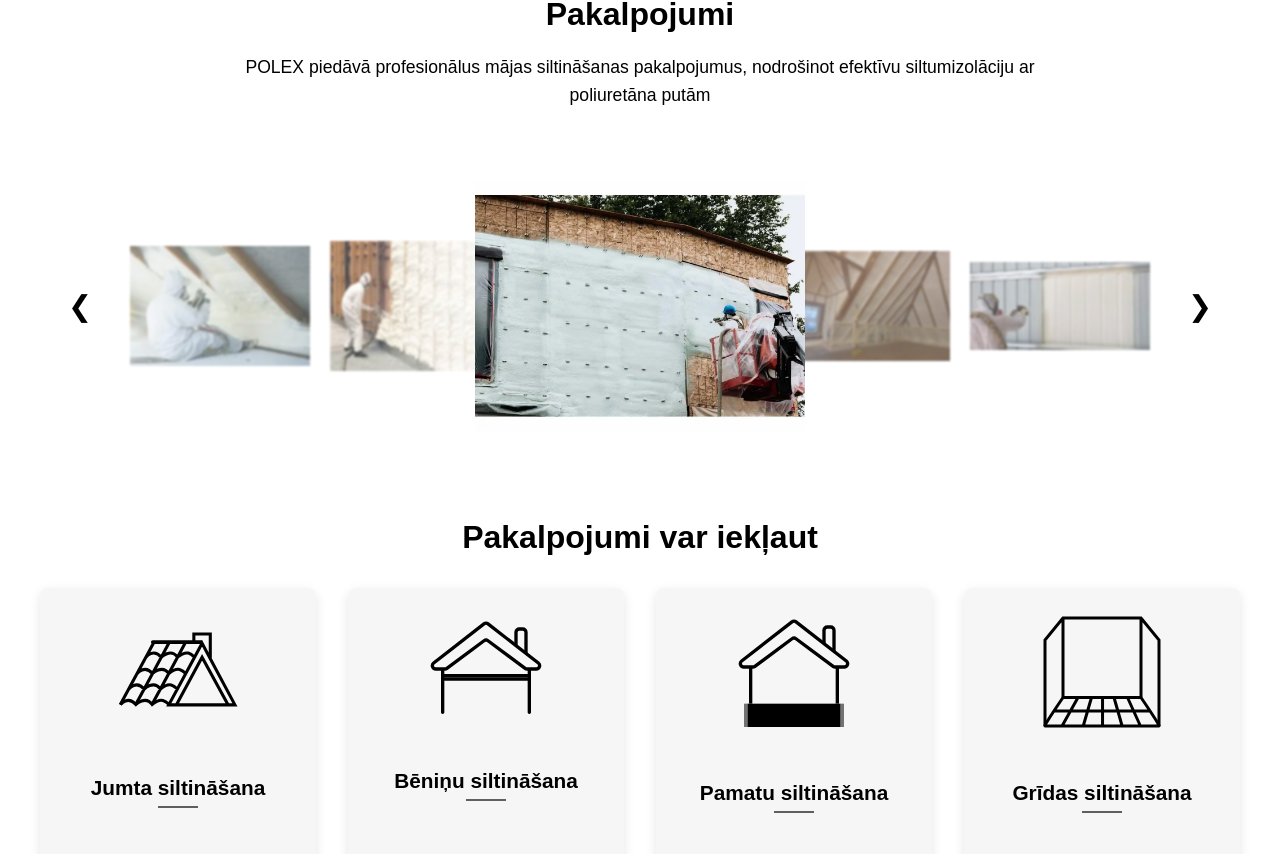
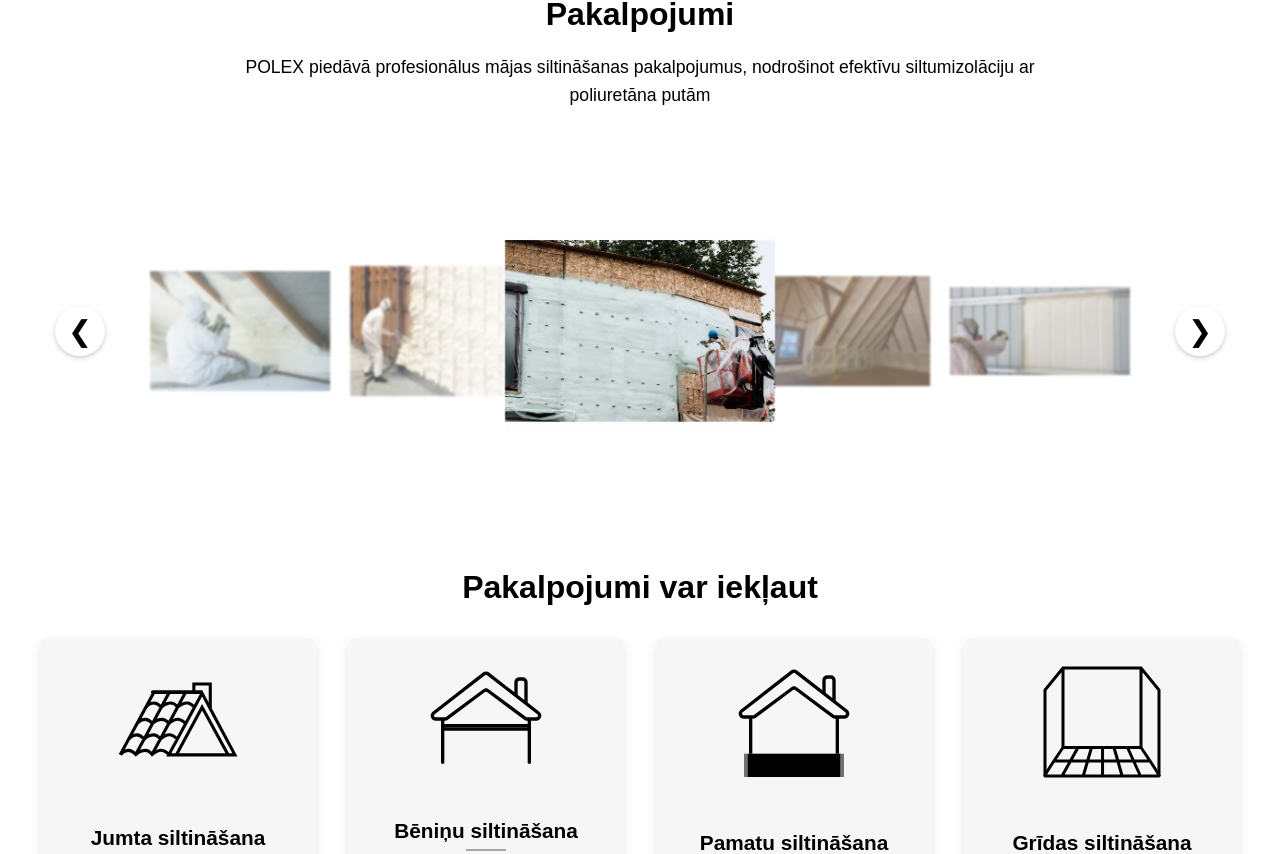
Before and after one commit to EduardsJ1/Polex, a React (Vite) app: page / in a window 1280 px wide. Shown: the part 1891-2745 px from the top of the page. Built offline with nearby package versions, Linux system fonts and the light colour scheme.

Commit message:
CLS fix for gallery and loading suspense

```diff
--- a/src/App.jsx
+++ b/src/App.jsx
@@ -15,8 +15,8 @@ function App() {
       <div className="content">
           <Routes>
             <Route path="/" element={<Home />} />
-            <Route path="/par-mums" element={<Suspense fallback={<Loading height="100vh" width="100%" />}><About /></Suspense>} />
-            <Route path="/kontakti" element={<Suspense fallback={<Loading height="100vh" width="100%" />}><Contact /></Suspense>} />
+            <Route path="/par-mums" element={<Suspense fallback={<Loading height="100vh" width="100%" backgroundColor="#1A1A1A"/>}><About /></Suspense>} />
+            <Route path="/kontakti" element={<Suspense fallback={<Loading height="100vh" width="100%" backgroundColor="#1A1A1A"/>}><Contact /></Suspense>} />
           </Routes>
       </div>
       <Footer />
--- a/src/components/Gallery.css
+++ b/src/components/Gallery.css
@@ -3,48 +3,52 @@
 .gallery-container {
   position: relative;
   width: 100%;
-  height: 250px;
+  height: 300px;
   max-width: 1200px;
   margin: auto;
   overflow: hidden;
   padding: 40px 0;
 }
 
-.gallery-images-row {
+.gallery-track {
+  position: relative;
+  width: 100%;
+  height: 100%;
   display: flex;
   align-items: center;
   justify-content: center;
-  width: 100%;
-  height: 100%;
-  gap: 20px;
 }
 
 .gallery-image-wrapper {
-  transition: all 0.3s ease;
+  position: absolute;
   width: 180px;
   height: 180px;
   display: flex;
   align-items: center;
   justify-content: center;
+  transform: translateX(0);
+  transition: all 0.5s cubic-bezier(0.25, 0.46, 0.45, 0.94);
+  /* Add will-change to optimize for animations */
+  will-change: transform, opacity, filter;
 }
 
 .gallery-image-wrapper.center {
-  transform: scale(1.5);
   z-index: 5;
-  width: 220px;
-  height: 220px;
+  transform: translateX(0) scale(1.5) !important;
+  opacity: 1 !important;
+  filter: blur(0px) !important;
 }
 
 .gallery-image-wrapper:not(.center) {
   opacity: 0.7;
   filter: blur(1px);
+  z-index: 1;
 }
 
 .gallery-image {
   width: 100%;
   height: 100%;
   object-fit: contain;
-  transition: transform 0.5s ease-in-out;
   padding: 10px;
 }
 
@@ -65,7 +69,8 @@
   font-size: 1.8rem;
   border-radius: 50%;
   background-color: #ffffff;
-  transition: background-color 0.3s ease;
+  box-shadow: 0 2px 5px rgba(0, 0, 0, 0.2);
+  transition: background-color 0.3s ease, color 0.3s ease;
 }
 
 .gallery-button.prev {
@@ -78,6 +83,13 @@
 
 .gallery-button:hover {
   background-color: rgba(0, 0, 0, 0.8);
+  color: white;
+}
+
+/* Add a smooth fade in/out animation for images that enter/exit */
+@keyframes fadeIn {
+  from { opacity: 0; }
+  to { opacity: 0.7; }
 }
 
 @media (max-width: 768px) {
@@ -86,18 +98,9 @@
     padding: 30px 0;
   }
 
-  .gallery-images-row {
-    gap: 15px;
-  }
-
   .gallery-image-wrapper {
     width: 130px;
     height: 130px;
-  }
-
-  .gallery-image-wrapper.center {
-    width: 180px;
-    height: 180px;
   }
 
   .gallery-button {
--- a/src/components/Gallery.jsx
+++ b/src/components/Gallery.jsx
@@ -19,25 +19,22 @@ const Gallery = () => {
   const [isMobile, setIsMobile] = useState(false);
   const intervalRef = useRef(null);
 
-
+  // Check if device is mobile
   useEffect(() => {
     const checkIfMobile = () => {
       setIsMobile(window.innerWidth <= 768);
     };
 
-
     checkIfMobile();
 
-
     window.addEventListener('resize', checkIfMobile);
-
 
     return () => {
       window.removeEventListener('resize', checkIfMobile);
     };
   }, []);
 
-
+  // Auto-rotate image gallery
   useEffect(() => {
     const startInterval = () => {
       intervalRef.current = setInterval(() => {
@@ -64,11 +61,9 @@ const Gallery = () => {
     setCurrentIndex((prevIndex) => (prevIndex === images.length - 1 ? 0 : prevIndex + 1));
   };
 
-
   const getVisibleImages = () => {
     const totalImages = images.length;
     const visibleImages = [];
-
 
     const range = isMobile ? 1 : 2;
 
@@ -98,11 +93,14 @@ const Gallery = () => {
       onMouseLeave={() => setIsPaused(false)}
     >
       <button className="gallery-button prev" onClick={handlePrev}>❮</button>
-      <div className="gallery-images-row">
-        {visibleImages.map((image, idx) => (
+      <div className="gallery-track">
+        {visibleImages.map((image) => (
           <div
             key={`image-${image.index}`}
             className={`gallery-image-wrapper ${image.position === 0 ? 'center' : ''}`}
+            style={{
+              transform: `translateX(${image.position * (isMobile ? 150 : 200)}px)`
+            }}
           >
             <img
               src={image.src}
--- a/src/components/Loading.jsx
+++ b/src/components/Loading.jsx
@@ -1,6 +1,6 @@
-function Loading({ width, height }) {
+function Loading({ width, height, backgroundColor }) {
     return (
-        <div className="loading" style={{ width, height, backgroundColor: "#1A1A1A" }}>
+        <div className="loading" style={{ width, height, backgroundColor }}>
             {/* <p>Loading_test_test</p> */}
         </div>
     );
--- a/src/index.css
+++ b/src/index.css
@@ -4,7 +4,7 @@
   padding: 0;
   --primary-color: #FFFFFF;
   --secondary-color: #000000;
-  --accent-color: #5f5f5f;
+  --accent-color: #a8a8a8;
   --main-background-color: #1A1A1A;
 }
 
@@ -605,6 +605,7 @@ footer{
 .FAQ-service-section {
   margin-top: 4rem;
   padding: 2rem 0;
+  color: var(--secondary-color);
 }
 
 .FAQ-service-section h2 {
```
Also changed, not shown: src/Pages/Home.jsx (+4 -4 lines).
